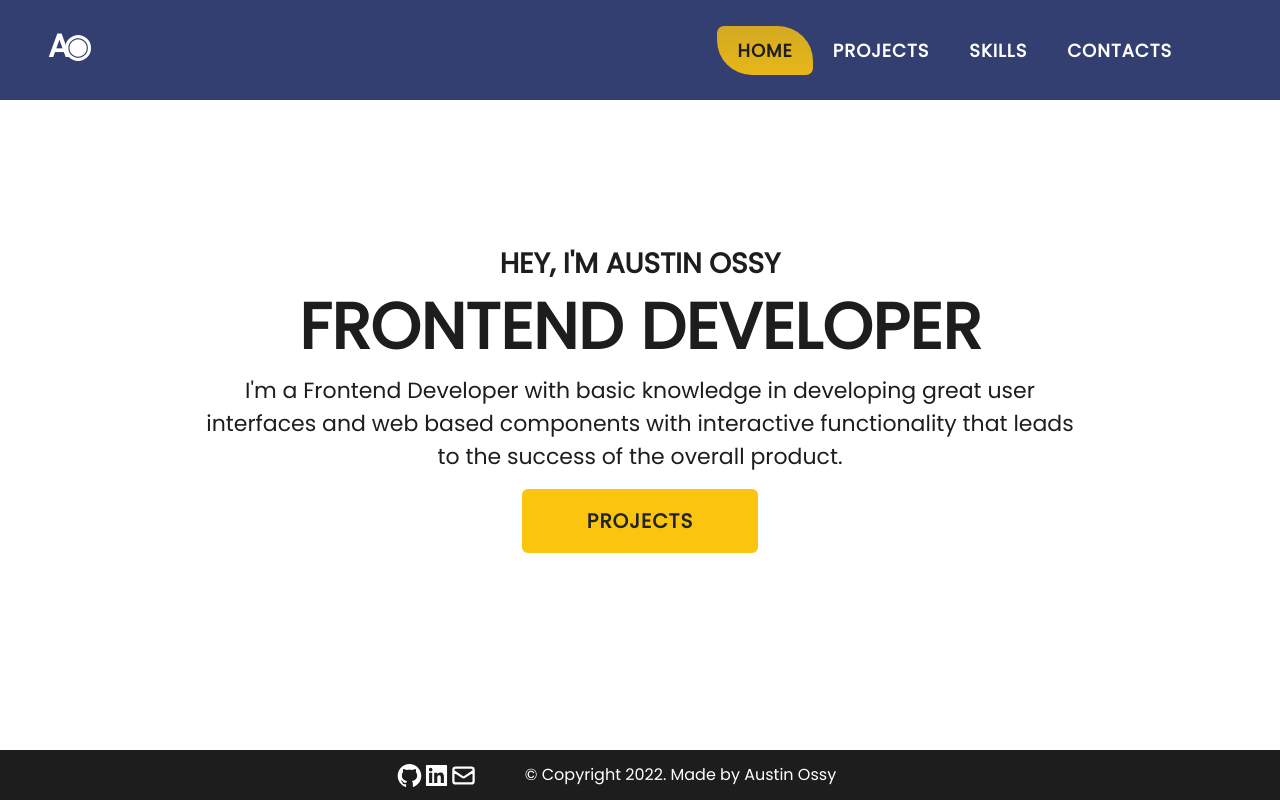
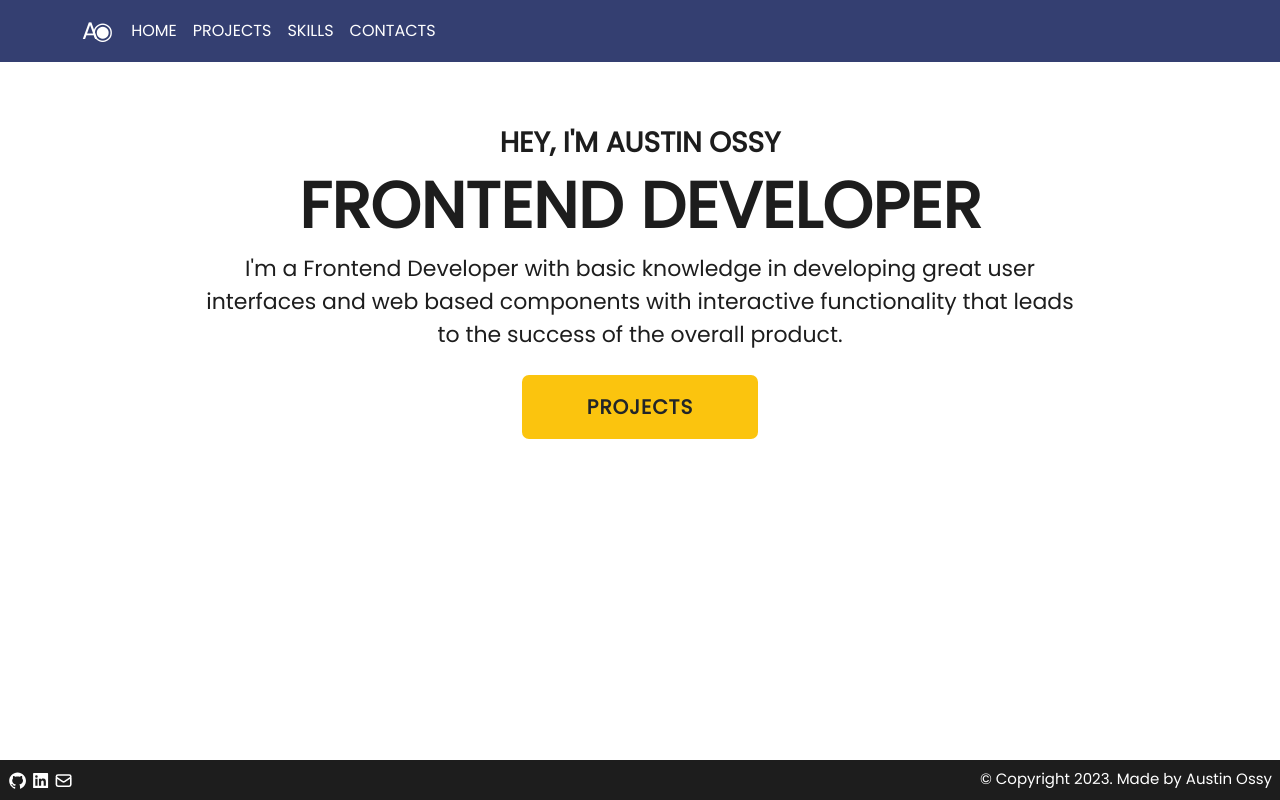
Before and after one commit to AustinOssy/adinomo-portfolio, a React (Vite) app: page / in a window 1280 px wide. Built offline with nearby package versions, Linux system fonts and the light colour scheme; the HTML template or start-up script is replaced by a standard one.

Commit message:
code refactor
navbar,footer, card container flex and responsiveness

```diff
--- a/package.json
+++ b/package.json
@@ -9,7 +9,7 @@
     "preview": "vite preview"
   },
   "dependencies": {
-    "bootstrap": "^5.2.2",
+    "bootstrap": "^5.2.3",
     "react": "^18.2.0",
     "react-dom": "^18.2.0",
     "react-icons": "^4.6.0",
--- a/src/App.jsx
+++ b/src/App.jsx
@@ -5,7 +5,7 @@ import Contacts from './pages/Contacts';
 import Home from './pages/Home';
 import Projects from './pages/Projects';
 import Skills from './pages/Skills';
-import "bootstrap/dist/css/bootstrap.min.css";
+import "../node_modules/bootstrap/dist/js/bootstrap";
 import "../src/assets/sass/main.scss"
 import Footer from './components/Footer';
 
--- a/src/assets/sass/_footer.scss
+++ b/src/assets/sass/_footer.scss
@@ -1,22 +1,10 @@
 @import "./variables";
 
 .footer {
-	&__content {
-		background-color: $dark;
-		position: fixed;
-		bottom: 0;
-		width: 100%;
-		height: 50px;
-		color: $light;
-		display: flex;
-		align-items: center;
-		justify-content: center;
-		a{
-			color: $light;
-		}
+	background-color: $dark;
+	position: fixed;
+	bottom: 0;
+	&__copyright{
+		font-size: 15px;
 	}
-	&__icons{
-		display: flex;
-	}
-
 }
--- a/src/assets/sass/_navbar.scss
+++ b/src/assets/sass/_navbar.scss
@@ -1,127 +1,8 @@
 @import "./variables";
 
-@mixin flexCenter($content, $direction) {
-	display: flex;
-	align-items: center;
-	justify-content: $content;
-	flex-direction: $direction;
+.navbar{
+	&-brand{
+	   letter-spacing: -6px;
+	}
+
 }
-h1s {
-	color: red;
-	font-size: 30px;
-}
-headers {
-	@extend h1s;
-}
-
-.header {
-	background-color: $primary;
-	width: 100%;
-	height: $header-height;
-	padding: 0 1.5rem;
-	@include breakpoint(md) {
-		padding: 0 3rem;
-	}
-	transition: 0.3s ease all;
-	&__content {
-		overflow: hidden;
-		color: $light;
-		margin: 0 auto;
-		max-width: 1920px;
-		height: 100%;
-		@include flexCenter(space-between, row);
-		z-index: 100;
-		position: relative;
-		&__logo {
-			font-size: 2rem;
-			font-weight: bold;
-			text-decoration: none;
-			color: $light;
-			letter-spacing: -6px;
-			span{
-				font-weight: 400;
-				letter-spacing: -1px;
-				margin-left: 5px;
-			}
-		}
-		&__nav {
-			top: 0;
-			right: 100%;
-			bottom: 0;
-			width: 100%;
-			height: 100vh;
-			position: fixed;
-			@include flexCenter(center, column);
-			text-align: center;
-			background: rgba($primary, 0.8);
-			backdrop-filter: blur(2px);
-			transform: translate(0);
-			transition: 0.3s ease transform;
-
-			@include breakpoint(md) {
-				transform: none;
-				flex-direction: row;
-				background: transparent;
-				width: auto;
-				height: 100%;
-				position: static;
-			}
-			ul {
-				list-style: none;
-				padding: 0;
-				display: flex;
-				flex-direction: column;
-				margin-bottom: $spacing-lg;
-				@include breakpoint(md) {
-					flex-direction: row;
-					align-items: center;
-					margin-bottom: 0;
-					margin-right: calc(0.5rem + #{$spacing-lg});
-				}
-				li {
-					margin-top: 15px;
-					@include breakpoint(md){
-						margin-top: 0;
-					}
-					a {
-						text-decoration: none;
-						margin-top: 10px;
-						letter-spacing: 1px;
-						font-weight: 600;
-						font-size: 18px;
-						color: inherit;
-						padding: 0.75rem 1.25rem;
-						border-radius: $border-radius calc(#{$border-radius * 10});
-						transition: 0.3s ease all;
-						&:hover {
-							background: rgba($secondary, 0.13);
-						}
-						&.active {
-							border-radius: $border-radius calc(#{$border-radius * 5});
-							background: linear-gradient(rgba($secondary, 0.8), rgba($secondary, 0.9));
-							color: $dark;
-						}
-					}
-				}
-			}
-			&.isMenu{
-				transform: translate(100%);
-			}
-		}
-		&__toggle {
-			cursor: pointer;
-			display: flex;
-			align-items: center;
-			font-size: 2rem;
-			transition: 0.3s ease all;
-			position: relative;
-
-			&:hover {
-				color: $secondary;
-			}
-			@include breakpoint(md){
-				display: none;
-			}
-		}
-	}
-}
--- a/src/assets/sass/_skills.scss
+++ b/src/assets/sass/_skills.scss
@@ -5,7 +5,7 @@
 		padding-top: 10px;
 		h1 {
 			text-decoration: underline;
-			text-decoration-color: $secondary;
+			text-decoration-color: $tetiary;
 		}
 		p {
 			font-size: 18px;
@@ -40,7 +40,7 @@
 		border-radius: 5px;
 	}
 	&__contact {
-		background-color: $secondary !important;
+		background-color: $tetiary !important;
 		padding: 1rem 4rem;
 		font-weight: 600;
 		font-size: 20px;
--- a/src/assets/sass/_variables.scss
+++ b/src/assets/sass/_variables.scss
@@ -1,5 +1,5 @@
 $primary: #343F71;
-$secondary: #FBC40E;
+$tetiary: #FBC40E;
 $dark: rgb(29, 29, 29);
 $light: #fff;
 
--- a/src/assets/sass/main.scss
+++ b/src/assets/sass/main.scss
@@ -1,11 +1,33 @@
 @import "./variables";
 @import "./navbar";
 @import "./footer";
+
+
+@import "../../../node_modules/bootstrap/scss/bootstrap.scss";
 
 * {
 	box-sizing: border-box;
 	margin: 0;
 }
+::-webkit-scrollbar{
+	width: 7px;
+}
+::-webkit-scrollbar-track{
+	background: rgba($color: $secondary, $alpha: 0.3);
+	padding: 5px;
+	width: 6px;
+}
+::-webkit-scrollbar-thumb{
+	background: $primary;
+	border-radius: 10px;
+	transition: all 0.3s ease-in-out;
+}
+::-webkit-scrollbar-thumb:hover{
+	background: rgba($color: $primary, $alpha: 0.9);
+	cursor: pointer;
+	transition: all 0.3s ease-in-out;
+}
+
 body {
 	width: 100%;
 	font-family: $poppins;
@@ -16,7 +38,7 @@ body {
 	background-color: rgba($color: $light, $alpha: 0.8);
 }
 .btn {
-	background-color: $secondary !important;
+	background-color: $tetiary !important;
 	padding: 1rem 4rem;
 	font-weight: 600;
 	font-size: 20px;
@@ -24,9 +46,6 @@ body {
 }
 
 .home {
-	&__content {
-		height: 600px;
-	}
 	&__name {
 		font-weight: bold;
 	}
--- a/src/components/Footer.jsx
+++ b/src/components/Footer.jsx
@@ -7,9 +7,9 @@ import { IconContext } from "react-icons";
 
 function Footer() {
 	return (
-		<div className="footer__content">
+		<div className="footer d-flex justify-content-between p-2 sticky-bottom container-fluid">
 			<div className="footer__icons">
-				<IconContext.Provider value={{ size: 27 }}>
+				<IconContext.Provider value={{ size: "1.2rem", color:'white', className: "me-1" }}>
 					<a href="https://github.com/Adinomo">
 						<AiOutlineGithub />
 					</a>
@@ -19,8 +19,8 @@ function Footer() {
 					<HiOutlineMail />
 				</IconContext.Provider>
 			</div>
-			<div className="footer__copyright mx-5">
-				© Copyright 2022. Made by Austin Ossy
+			<div className="text-white footer__copyright">
+				© Copyright 2023. Made by Austin Ossy
 			</div>
 		</div>
 	);
--- a/src/components/NavBar.jsx
+++ b/src/components/NavBar.jsx
@@ -2,62 +2,63 @@ import React,{ useState, useEffect } from 'react';
 import { NavLink } from 'react-router-dom';
 import { BiMenuAltRight } from 'react-icons/bi';
 import { AiOutlineClose } from 'react-icons/ai';
-import '/src/assets/sass/_navbar.scss';
 
 function NavBar() {
-	const [menuOpen, setMenuOpen]= useState(false);
-	const [size, setSize] = useState({
-		width: undefined,
-		height: undefined,
-	});
-
-	useEffect(() => {
-	  const handleResize = () =>{
-		  setSize({
-			  width: window.innerWidth,
-			  height: window.innerHeight,
-		  })
-	  }
-	  window.addEventListener("resize", handleResize);
-	  return () => window.removeEventListener("resize", handleResize)
-	}, [])
-
-	useEffect(() => {
-	  if (size.width > 768 && menuOpen){
-		  setMenuOpen(false);
-	  }
-	}, [size.width, menuOpen])
-
-
-
-	const menuToggleHandler = () => {
-		setMenuOpen(menu => !menu)
-	}
-
 	return (
-		<header className="header">
-			<div className="header__content">
-				<h2 className="header__content__logo">A◉ <span></span></h2>
-				<div className={`header__content__nav ${menuOpen ? "isMenu" : ""}`}>
-					<ul>
-						<li>
-							<NavLink to={"/"}>HOME</NavLink>
+		<header className="container-fluid bg-primary sticky-top">
+			<nav className="navbar navbar-expand-sm navbar-light">
+				<div className="container">
+					<a
+						className="navbar-brand text-light fs-4"
+						href="#">
+						A◉
+					</a>
+					<button
+						className="navbar-toggler d-lg-none"
+						type="button"
+						data-bs-toggle="collapse"
+						data-bs-target="#collapsibleNavId"
+						aria-controls="collapsibleNavId"
+						aria-expanded="false"
+						aria-label="Toggle navigation">
+						<span className="navbar-toggler-icon"></span>
+					</button>
+					<div
+						className="collapse navbar-collapse"
+						id="collapsibleNavId">
+						<ul className="navbar-nav me-auto mt-2 mt-lg-0 ">
+							<li className="nav-item">
+								<NavLink
+									to={"/"}
+									className="nav-link text-light">
+									HOME
+								</NavLink>
 							</li>
-						<li>
-							<NavLink to={"/projects"}>PROJECTS</NavLink>
+							<li className="nav-item">
+								<NavLink
+									to={"/projects"}
+									className="nav-link text-light">
+									PROJECTS
+								</NavLink>
 							</li>
-						<li>
-							<NavLink to={"/skills"}>SKILLS</NavLink>
+							<li className="nav-item">
+								<NavLink
+									to={"/skills"}
+									className="nav-link text-light">
+									SKILLS
+								</NavLink>
 							</li>
-						<li>
-							<NavLink to={"/contacts"}>CONTACTS</NavLink>
+							<li className="nav-item">
+								<NavLink
+									to={"/contacts"}
+									className="nav-link text-light">
+									CONTACTS
+								</NavLink>
 							</li>
 						</ul>
 					</div>
-				<div className="header__content__toggle">
-					 {menuOpen ? <AiOutlineClose onClick={menuToggleHandler} /> : <BiMenuAltRight onClick={menuToggleHandler} /> }
 				</div>
-			</div>
+			</nav>
 		</header>
 	);
 }
--- a/src/pages/Home.jsx
+++ b/src/pages/Home.jsx
@@ -2,7 +2,7 @@ import React from "react";
 
 function Home() {
 	return (
-		<div className="home__content container d-flex align-items-center justify-content-center text-center">
+		<div className="home__content container d-flex align-items-center justify-content-center text-center pt-5 pb-5 mt-3">
 			<div className="d-flex flex-column align-items-center justify-content-center text-center">
 				<h3 className="home__name text-center">HEY, I'M AUSTIN OSSY</h3>
 				<h1 className="home__role text-center">FRONTEND DEVELOPER</h1>
@@ -11,7 +11,7 @@ function Home() {
 					interfaces and web based components with interactive functionality
 					that leads to the success of the overall product.
 				</p>
-				<button className="btn">PROJECTS</button>
+				<button className="btn mt-2">PROJECTS</button>
 			</div>
 		</div>
 	);
--- a/src/pages/Projects.jsx
+++ b/src/pages/Projects.jsx
@@ -21,8 +21,8 @@ function Projects() {
 	}
 
 	return (
-		<div className=" container projects__content">
-			<div className="projects__row">
+		<div className="container pb-3">
+			<div className="d-flex flex-wrap gap-5 gap-xl-4 pb-5 pt-5 justify-content-center">
 				<div className="projects__col">
 					<ProjectCard
 						name="Huddle Landing Page"
@@ -47,8 +47,6 @@ function Projects() {
 						tech="HTML, CSS, Bootstrap, React"
 					/>
 				</div>
-			</div>
-			<div className="projects__row">
 				<div className="projects__col">
 					<ProjectCard
 						name="Baloel"
```
Also changed, not shown: src/assets/sass/_projects.scss (+2 -21 lines), 1 other file (tests, documents, lock files or other folders). Lines whose indentation alone changed are shown as unchanged.
